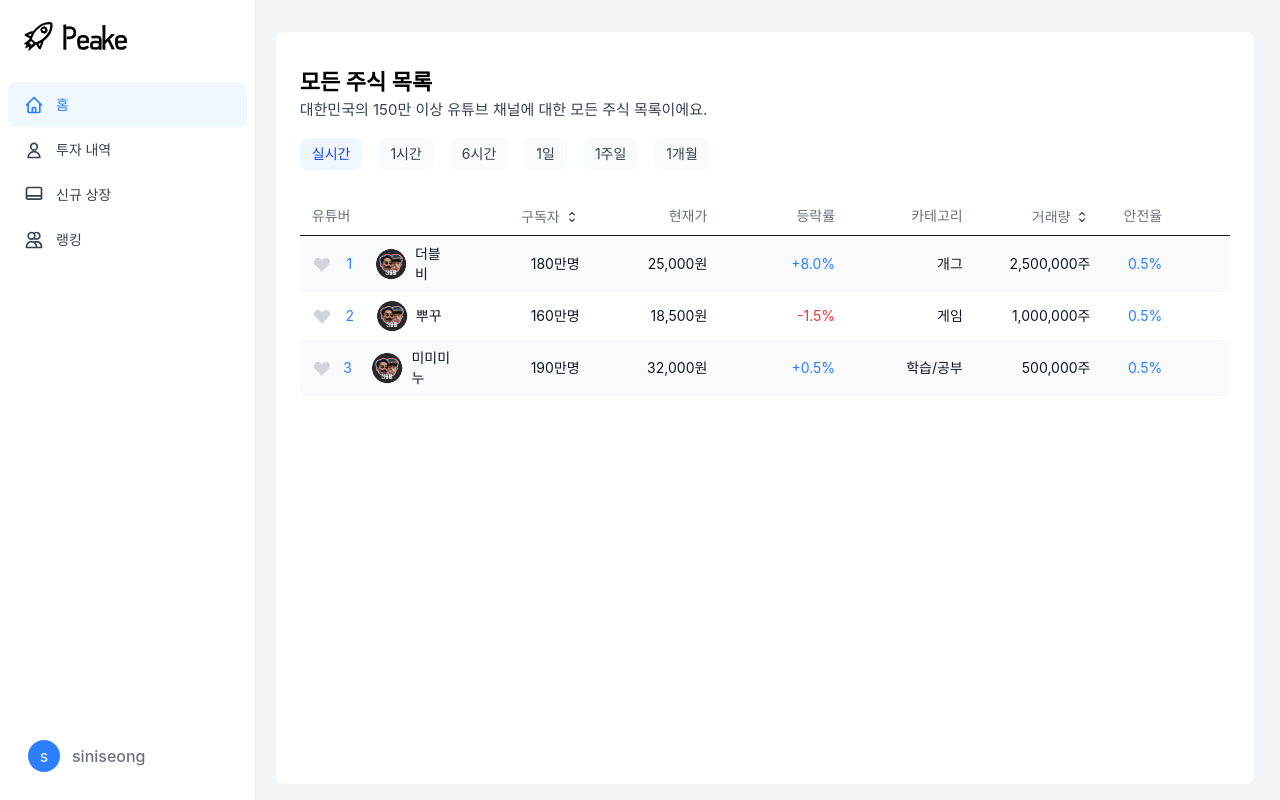
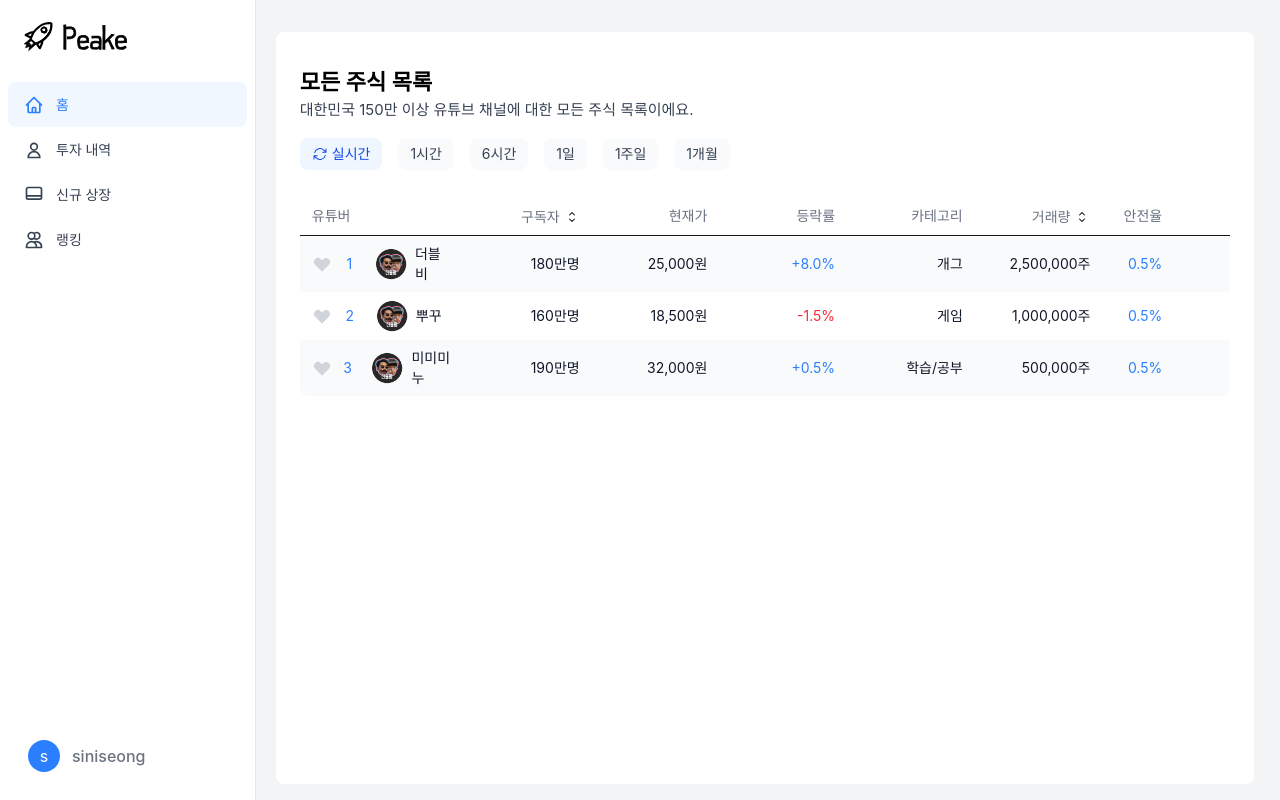
Before and after one commit to moosteam/Peake-Client, a Next.js app: page / in a window 1280 px wide. Built offline with nearby package versions, Linux system fonts and the light colour scheme; a web font is replaced by a local one.

Commit message:
chore :: 아이콘 추가

```diff
--- a/app/Stock/Stock.tsx
+++ b/app/Stock/Stock.tsx
@@ -27,10 +27,22 @@ export default function Stock() {
     { name: '미미미누', count: 190, price: 32000, category: '학습/공부', volume: '500,000주', rate: '+0.5%', liked: false },
   ]);
 
-  const periods = ['실시간', '1시간', '6시간', '1일', '1주일', '1개월'];
+  const periods = [
+    '실시간',
+    '1시간',
+    '6시간',
+    '1일',
+    '1주일',
+    '1개월'
+  ];
 
-  const weekTitle = <h1 className="text-black mt-[-6px] text-[22px] font-semibold">모든 주식 목록</h1>;
-  const subTitle = <h2 className="text-gray-700 text-[15px] mb-4">대한민국의 150만 이상 유튜브 채널에 대한 모든 주식 목록이에요.</h2>;
+  const weekTitle = (
+    <div className="flex items-center">
+      <h1 className="text-black mt-[-6px] text-[22px] font-semibold">모든 주식 목록</h1>
+      {/* <span className="text-blue-900 text-sm ml-4">오늘 12시 20분 기준</span> */}
+    </div>
+  );
+  const subTitle = <h2 className="text-gray-700 text-[15px] mb-4">대한민국 150만 이상 유튜브 채널에 대한 모든 주식 목록이에요.</h2>;
 
   function toggleFavorite(index: number) {
     const newSubscribers = [...subscribers];
@@ -83,7 +95,15 @@ export default function Stock() {
             }`}
             onClick={() => setSelectedPeriod(period)}
           >
-            {period}
+            {period === '실시간' && (
+              <span className="flex items-center">
+                <svg xmlns="http://www.w3.org/2000/svg" viewBox="0 0 24 24" fill="currentColor" className="size-4 mr-1">
+                  <path fillRule="evenodd" d="M4.755 10.059a7.5 7.5 0 0 1 12.548-3.364l1.903 1.903h-3.183a.75.75 0 1 0 0 1.5h4.992a.75.75 0 0 0 .75-.75V4.356a.75.75 0 0 0-1.5 0v3.18l-1.9-1.9A9 9 0 0 0 3.306 9.67a.75.75 0 1 0 1.45.388Zm15.408 3.352a.75.75 0 0 0-.919.53 7.5 7.5 0 0 1-12.548 3.364l-1.902-1.903h3.183a.75.75 0 0 0 0-1.5H2.984a.75.75 0 0 0-.75.75v4.992a.75.75 0 0 0 1.5 0v-3.18l1.9 1.9a9 9 0 0 0 15.059-4.035.75.75 0 0 0-.53-.918Z" clipRule="evenodd" />
+                </svg>
+                <span className={selectedPeriod === '실시간' ? 'text-blue-700' : 'text-gray-700'}>{period}</span>
+              </span>
+            )}
+            {period !== '실시간' && period}
           </button>
         ))}
       </div>
```
